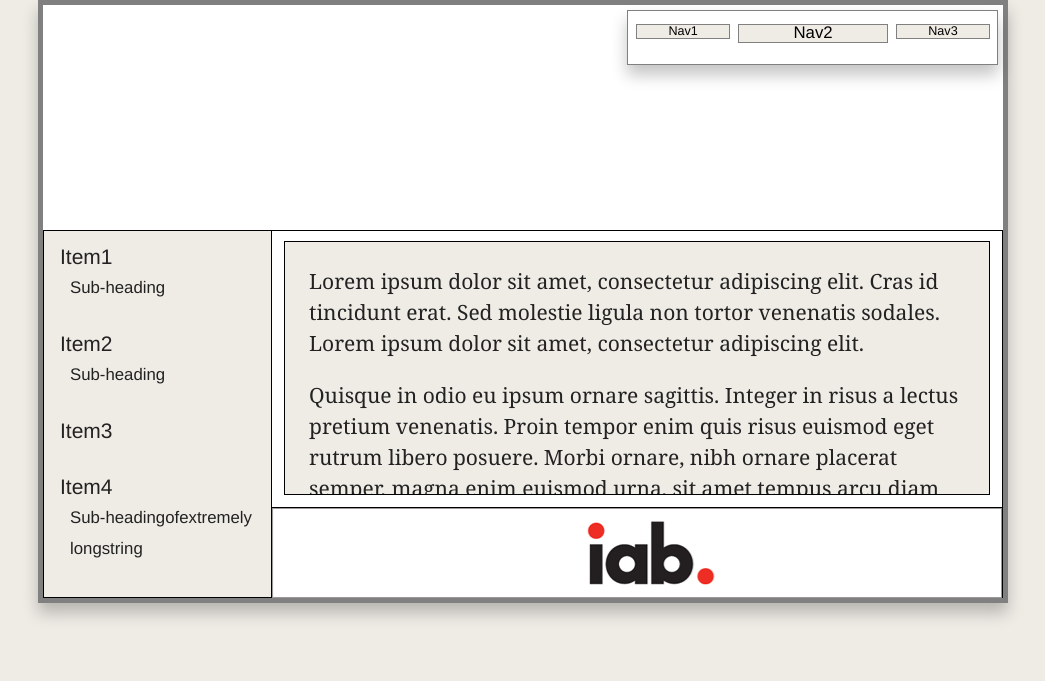
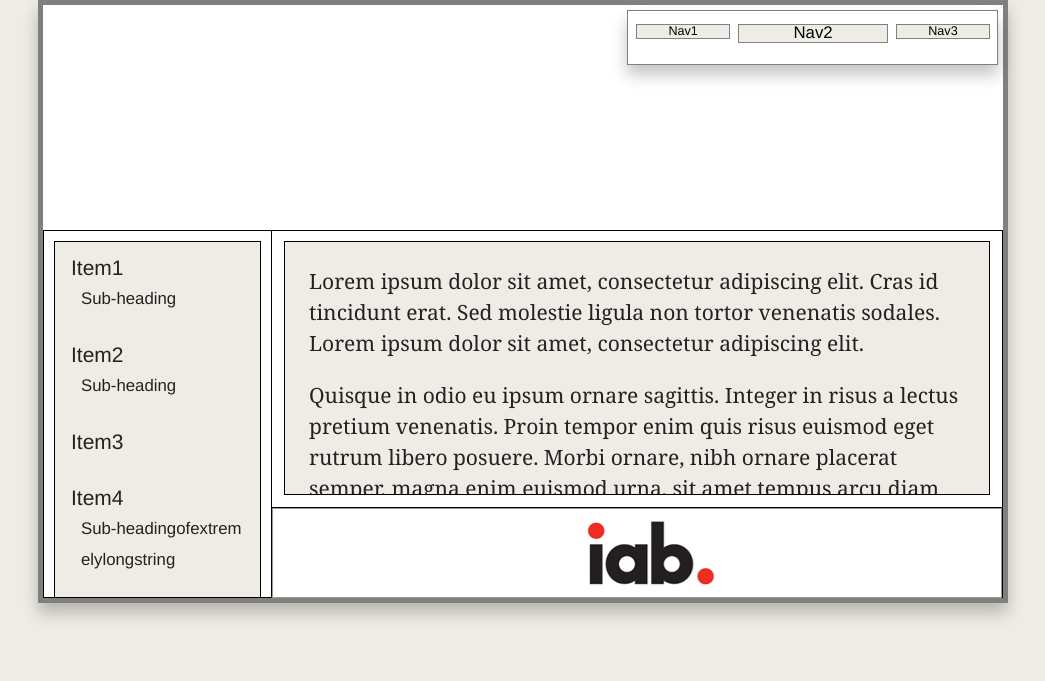
Before and after one commit to ethesx/IS683, a plain HTML site: page hw2/page2.html in a window 1280 px wide. Shown: the whole page, without its empty margins (117-1162 px from the left). Drawn offline with nearby package versions, Linux system fonts and the light colour scheme.

Commit message:
Fixed aside's border

```diff
--- a/hw2/css/main.css
+++ b/hw2/css/main.css
@@ -269,13 +269,18 @@ nav ul li.selected{
 .asideContentPage{
     position:absolute;
     bottom: 0;
-    width:227px;
-    height:366px;
+    width:207px;
+    height:346px;
+    padding:10px;
     overflow-y: auto;
 
     border:1px solid black;
 }
 
+.asideContentPage .divSection{
+
+    border:1px solid black;
+}
 
 .asideContentPage section{
     text-align: left;
```
